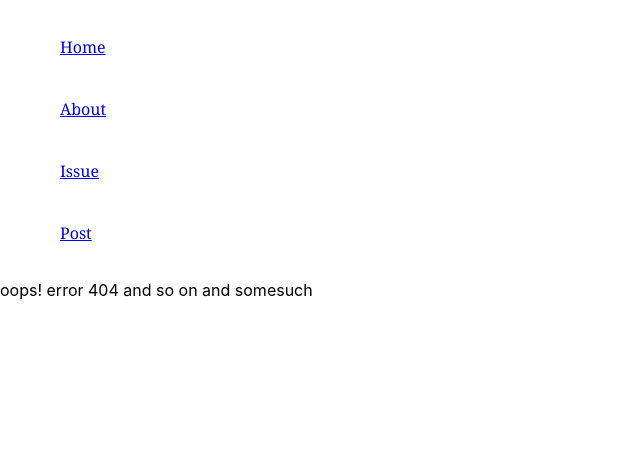
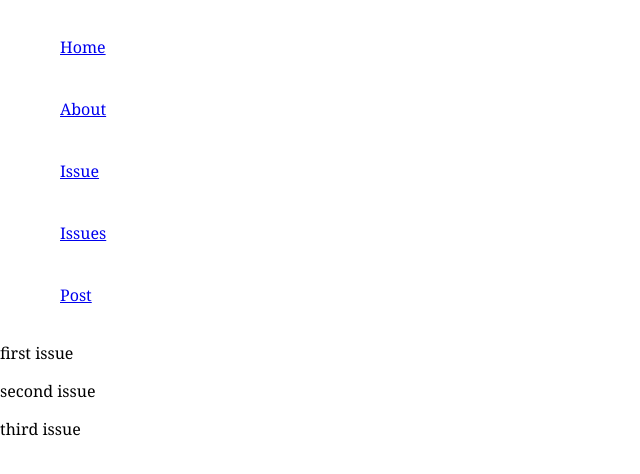
Before and after one commit to abbymachines/realgirl_online, a React (Create React App) app: page /issues in a window 1280 px wide. Before the commit this address had no page. Shown: the top 474 px of the page, without its empty margins (0-640 px from the left). Built offline with nearby package versions, Linux system fonts and the light colour scheme.

Commit message:
render list of titles at /issues route

```diff
--- a/src/App.js
+++ b/src/App.js
@@ -1,8 +1,4 @@
-import logo from './images/long_egg_2.png';
 import './App.css';
-import FrontCover from './FrontCover.js'
-
-import db from './TableOfContents.js';
 
 import { BrowserRouter, Routes, Route } from 'react-router-dom';
 
@@ -13,6 +9,7 @@ import Issue from './Issue.js';
 import Post from './Post.js';
 import NoPage from './NoPage.js';
 import ReactDOM from 'react-dom/client';
+import Issues from './Issues.js';
 
 function App() {
   return (
@@ -25,6 +22,7 @@ function App() {
           <Route index element={<Home />} />
           <Route path="about" element={<About />} />
           <Route path="issue" element={<Issue />} />
+          <Route path="issues" element={<Issues />} />
           <Route path="post" element={<Post />} />
           <Route path="*" element={<NoPage />} />
         </Route>
--- /dev/null
+++ b/src/Issues.js
@@ -0,0 +1,19 @@
+import db from './TableOfContents.js';
+
+let titles = [];
+let issueKeys = Object.keys(db['issues']);
+let issuesLength = issueKeys.length + 1;
+
+for (let i = 1; i < issuesLength; i++) {
+  titles.push(db['issues'][i.toString()]['title']);
+}
+
+function Issues() {
+  return (
+    <div>
+      {titles.map(title => <p>{title}</p>)}
+    </div>
+  )
+}
+
+export default Issues;
--- a/src/Layout.js
+++ b/src/Layout.js
@@ -15,6 +15,9 @@ const Layout = () => {
             <Link to="/issue">Issue</Link>
           </li>
           <li>
+            <Link to="/issues">Issues</Link>
+          </li>
+          <li>
             <Link to="/post">Post</Link>
           </li>
         </ul>
--- a/src/TableOfContents.js
+++ b/src/TableOfContents.js
@@ -32,5 +32,24 @@ const db = {"issues": {
                 "URL": "third URL"
             }
         }
+    },
+    "3": {
+        "title": "third issue",
+        "posts": {
+            "1": {
+                "title": "first post of third issue",
+                "URL": "first URL"
+            },
+            "2": {
+                "title": "second post of third issue",
+                "URL": "second URL"
+            },
+            "3": {
+                "title": "third  post of third issue",
+                "URL": "third URL"
+            }
+        }
     }
 }}
+
+export default db;
```
